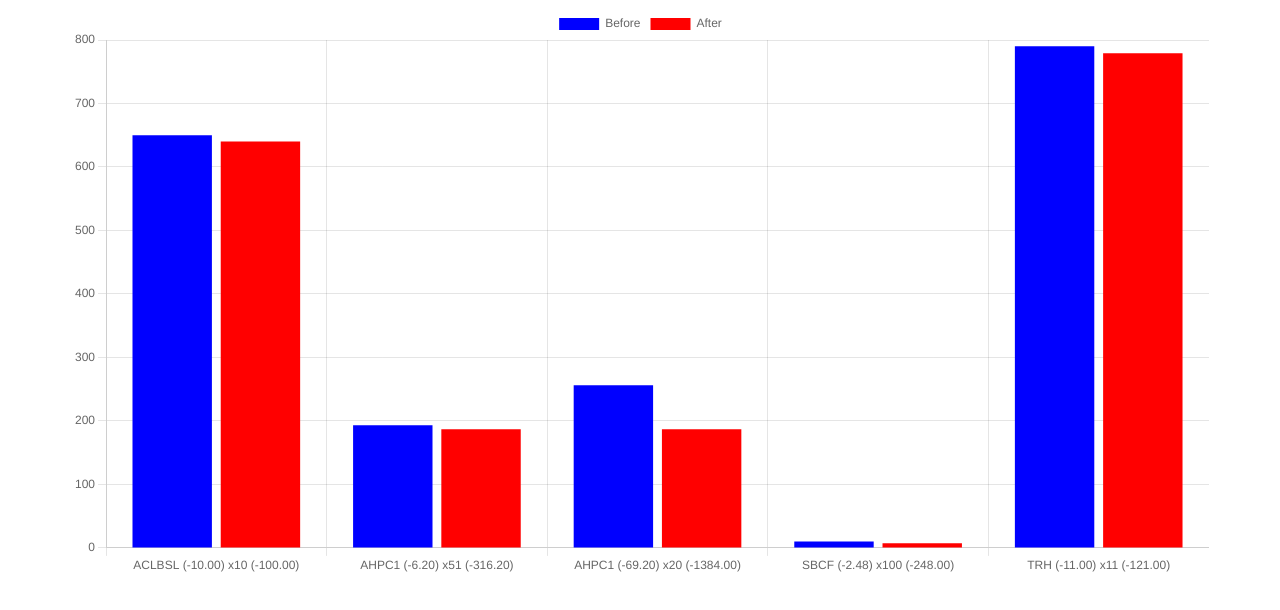
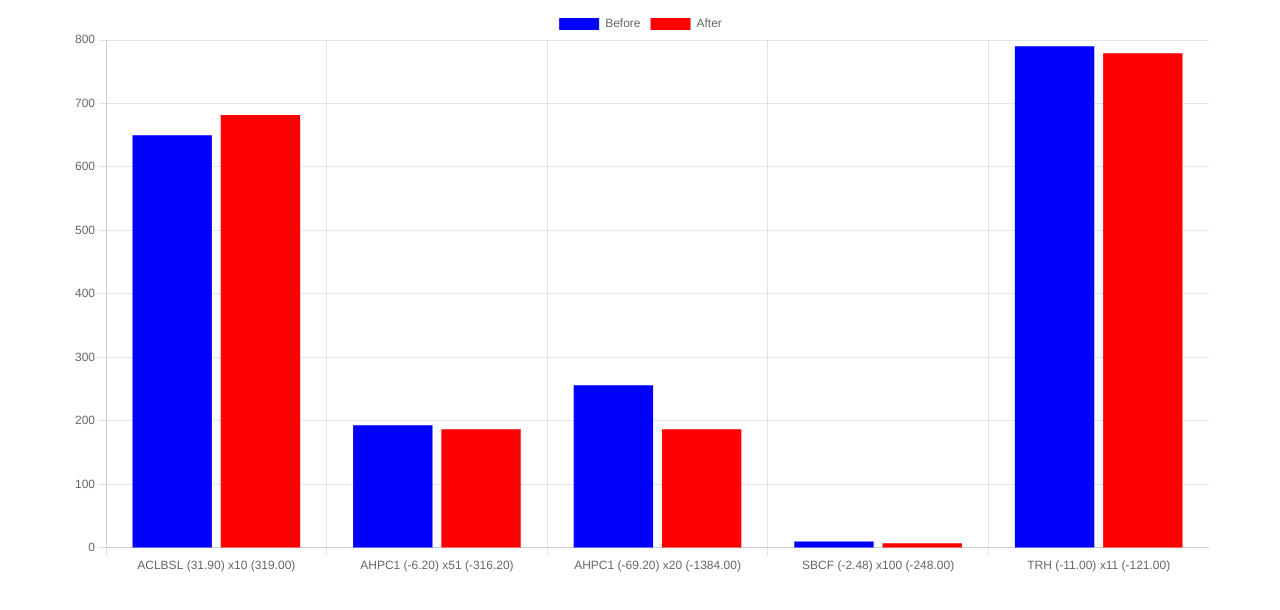
Before and after one commit to Devendra000/stocks, a plain HTML site: page index.html in a window 1280 px wide. Drawn offline with nearby package versions, Linux system fonts and the light colour scheme.

Commit message:
data change

```diff
--- a/index.html
+++ b/index.html
@@ -19,7 +19,7 @@
 <script>
   // Sample data
   const beforeData = [650.00, 193.00, 256.00, 10.00, 790.00];
-  const afterData = [640.0, 186.8, 186.8, 7.52, 779.0];
+  const afterData = [681.9, 186.8, 186.8, 7.52, 779.0];
   const numbers = [10, 51, 20, 100, 11]
 
   const labels = ["ACLBSL", "AHPC1", "AHPC1",  "SBCF", "TRH"];
```
